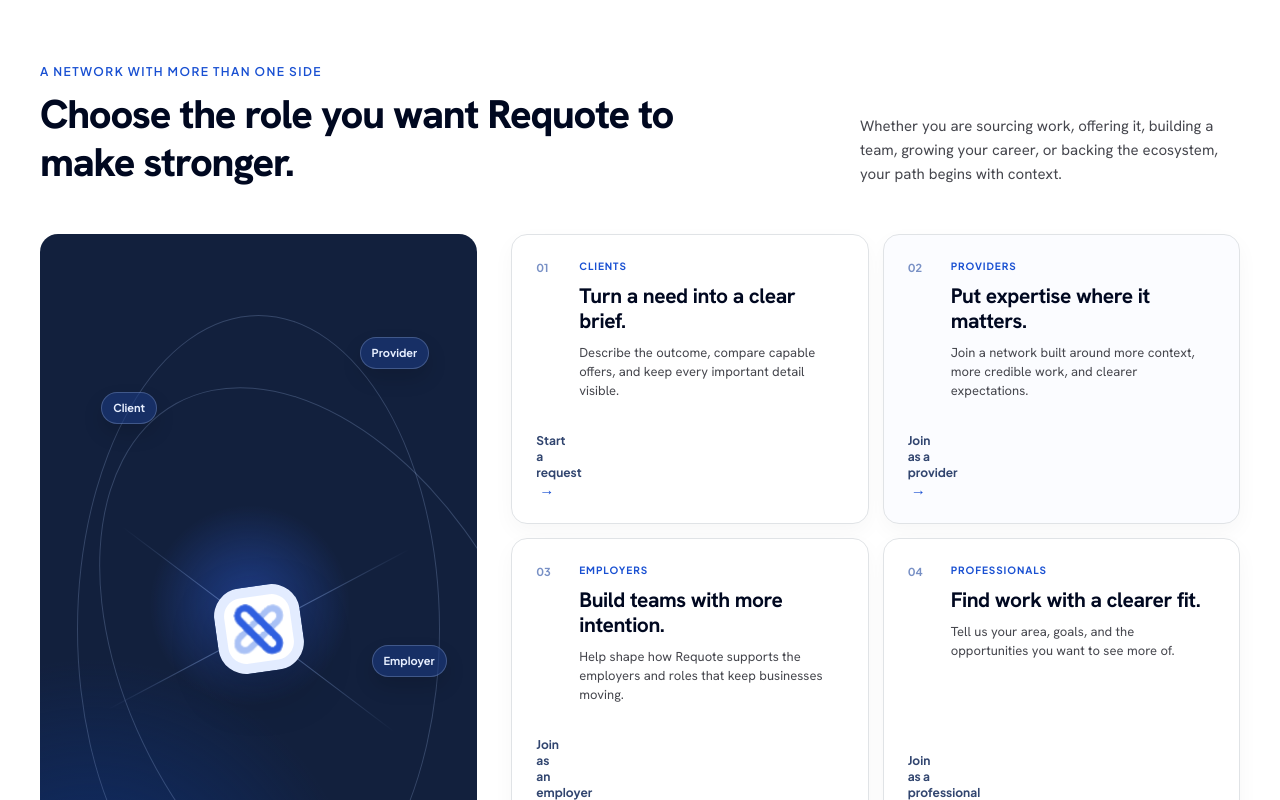
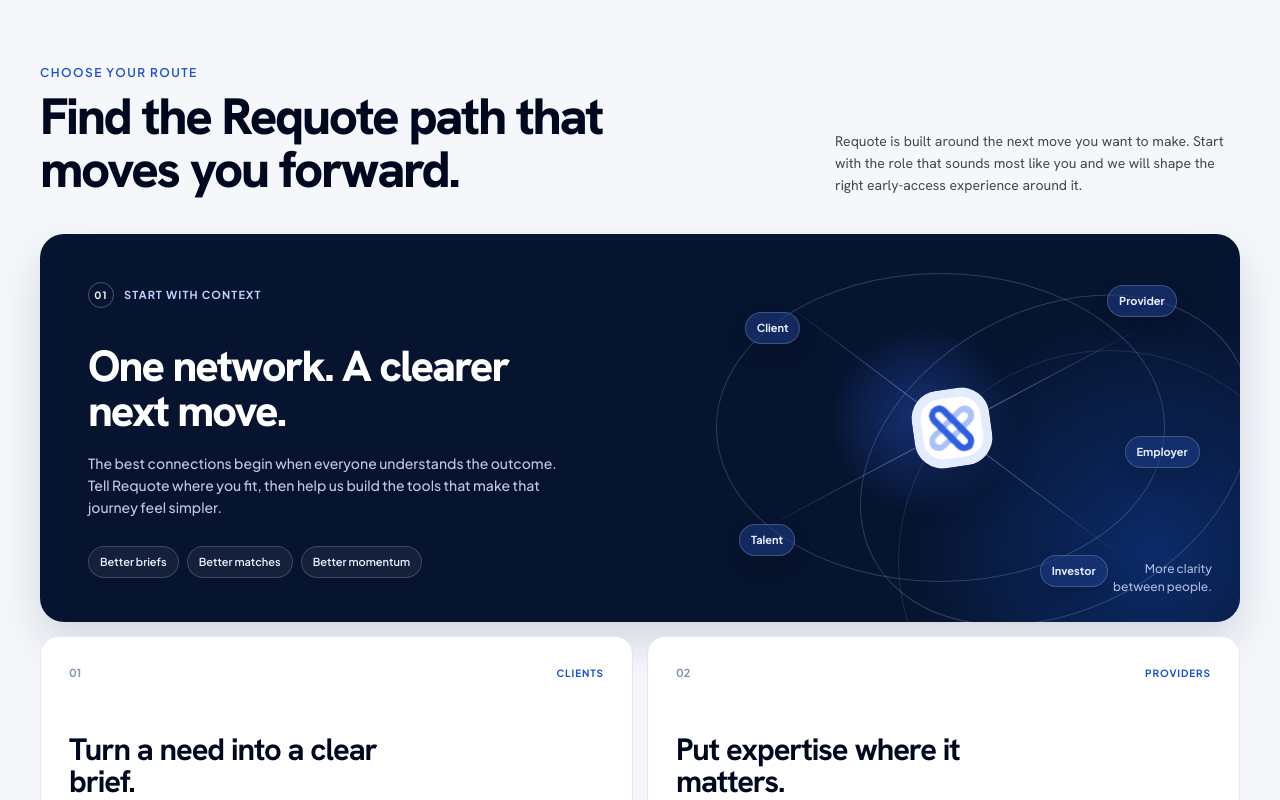
Before and after one commit to requote001/Requote_v1, a Next.js app: page / in a window 1280 px wide. Shown: the part 1020-1820 px from the top of the page. Built offline with nearby package versions, Linux system fonts and the light colour scheme; no server answers.

Commit message:
Refine role card color interactions

```diff
--- a/src/App.css
+++ b/src/App.css
@@ -1753,7 +1753,7 @@
   background: #fff;
   box-shadow: 0 8px 22px rgba(0, 8, 32, 0.035);
   text-decoration: none;
-  transition: transform 180ms ease, border-color 180ms ease, box-shadow 180ms ease;
+  transition: transform 180ms ease, border-color 180ms ease, box-shadow 180ms ease, background 180ms ease;
 }
 .audience-path::after {
   position: absolute;
@@ -1914,6 +1914,316 @@
   }
 }
 
+.audience-paths {
+  position: relative;
+  background: #f5f7fb;
+  border-top: 1px solid #e6eaf2;
+  border-bottom: 1px solid #e6eaf2;
+}
+.audience-paths__heading {
+  align-items: end;
+  margin-bottom: 38px;
+}
+.audience-paths__heading h2 {
+  max-width: 720px;
+  font-size: clamp(38px, 4vw, 56px);
+  line-height: 1.03;
+  letter-spacing: -0.045em;
+}
+.audience-paths__heading > p {
+  max-width: 405px;
+  font-size: 14px;
+  line-height: 22px;
+}
+.audience-paths__signal {
+  position: relative;
+  display: grid;
+  min-height: 355px;
+  grid-template-columns: minmax(0, 1.04fr) minmax(320px, 0.96fr);
+  overflow: hidden;
+  border-radius: 24px;
+  color: #fff;
+  background: #07142f;
+  box-shadow: 0 20px 44px rgba(7, 20, 47, 0.14);
+}
+.audience-paths__signal::after {
+  position: absolute;
+  inset: auto -80px -150px auto;
+  width: 420px;
+  height: 420px;
+  border: 1px solid rgba(182, 208, 255, 0.13);
+  border-radius: 50%;
+  content: "";
+  pointer-events: none;
+}
+.audience-paths__signal-copy {
+  position: relative;
+  z-index: 2;
+  max-width: 570px;
+  padding: 48px 48px 44px;
+}
+.audience-paths__signal-label {
+  display: flex;
+  align-items: center;
+  gap: 10px;
+  margin-bottom: 36px;
+  color: #bfd1ff;
+  font: 700 11px/16px var(--font-ui);
+  letter-spacing: 0.1em;
+  text-transform: uppercase;
+}
+.audience-paths__signal-label span {
+  display: grid;
+  width: 26px;
+  height: 26px;
+  place-items: center;
+  border: 1px solid rgba(191, 209, 255, 0.36);
+  border-radius: 50%;
+  color: #fff;
+  font-size: 10px;
+}
+.audience-paths__signal-copy h3 {
+  max-width: 450px;
+  margin: 0;
+  color: #fff;
+  font: 800 clamp(32px, 3.4vw, 48px)/1.02 var(--font-heading);
+  letter-spacing: -0.045em;
+}
+.audience-paths__signal-copy > p {
+  max-width: 485px;
+  margin: 19px 0 0;
+  color: #bfcae1;
+  font: 400 14px/22px var(--font-ui);
+}
+.audience-paths__signal-points {
+  display: flex;
+  flex-wrap: wrap;
+  gap: 8px;
+  margin-top: 28px;
+}
+.audience-paths__signal-points span {
+  padding: 8px 11px;
+  border: 1px solid rgba(192, 211, 255, 0.22);
+  border-radius: 999px;
+  color: #e8efff;
+  background: rgba(255, 255, 255, 0.06);
+  font: 600 11px/14px var(--font-ui);
+}
+.audience-paths__signal .audience-network {
+  min-height: 355px;
+  border-radius: 0;
+  background:
+    radial-gradient(circle at 45% 48%, rgba(50, 104, 247, 0.38), transparent 25%),
+    radial-gradient(circle at 85% 82%, rgba(14, 52, 128, 0.7), transparent 42%),
+    transparent;
+}
+.audience-paths__signal .audience-network__ring--one {
+  inset: 39px 13% 40px 9%;
+}
+.audience-paths__signal .audience-network__ring--two {
+  inset: 76px -4% 12px 32%;
+}
+.audience-paths__signal .audience-network__line {
+  left: 12%;
+  width: 76%;
+}
+.audience-paths__signal .audience-network__core {
+  width: 78px;
+  height: 78px;
+  border-width: 9px;
+}
+.audience-paths__signal .audience-network__core img {
+  width: 48px;
+}
+.audience-paths__grid {
+  display: grid;
+  grid-template-columns: repeat(6, minmax(0, 1fr));
+  gap: 14px;
+  margin-top: 14px;
+}
+.audience-path {
+  display: flex;
+  min-height: 224px;
+  grid-column: span 2;
+  flex-direction: column;
+  gap: 0;
+  padding: 23px 24px 22px;
+  border-color: #e3e7ef;
+  border-radius: 18px;
+  box-shadow: none;
+  transition: transform 180ms ease, border-color 180ms ease, box-shadow 180ms ease;
+}
+.audience-path--featured {
+  min-height: 258px;
+  grid-column: span 3;
+  padding: 27px 28px 24px;
+}
+.audience-path__topline {
+  display: flex;
+  align-items: center;
+  justify-content: space-between;
+  gap: 12px;
+}
+.audience-path__number {
+  color: #8192b4;
+  font-size: 11px;
+}
+.audience-path small {
+  margin: 0;
+  color: var(--blue);
+  font-size: 10px;
+}
+.audience-path__content {
+  flex: 1;
+  padding-top: 34px;
+}
+.audience-path--featured .audience-path__content {
+  padding-top: 52px;
+}
+.audience-path h3 {
+  font-size: 22px;
+  line-height: 1.08;
+}
+.audience-path--featured h3 {
+  max-width: 380px;
+  font-size: 31px;
+  line-height: 1.03;
+  letter-spacing: -0.035em;
+}
+.audience-path p {
+  max-width: 370px;
+  margin: 12px 0 0;
+  font-size: 13px;
+  line-height: 19px;
+}
+.audience-path--featured p {
+  max-width: 430px;
+  margin-top: 14px;
+  font-size: 14px;
+  line-height: 21px;
+}
+.audience-path__action {
+  display: flex;
+  align-items: center;
+  justify-content: space-between;
+  gap: 12px;
+  padding-top: 18px;
+  border-top: 1px solid #e7eaf0;
+  color: #243a68;
+  font-size: 12px;
+}
+.audience-path__action i {
+  display: grid;
+  width: 28px;
+  height: 28px;
+  margin: 0;
+  place-items: center;
+  border: 1px solid #d9e1f2;
+  border-radius: 50%;
+  color: var(--blue);
+  font-size: 16px;
+  transition: transform 180ms ease, background 180ms ease;
+}
+.audience-path:hover,
+.audience-path:focus-visible {
+  border-color: rgba(25, 80, 210, 0.42);
+  box-shadow: 0 16px 30px rgba(15, 38, 82, 0.09);
+  transform: translateY(-4px);
+}
+.audience-path:hover .audience-path__action i,
+.audience-path:focus-visible .audience-path__action i {
+  color: #fff;
+  background: var(--blue);
+  transform: translate(2px, -2px);
+}
+.audience-path--client,
+.audience-path--provider,
+.audience-path--employer,
+.audience-path--employee {
+  background: #fff;
+}
+.audience-path--investor {
+  grid-column: span 2;
+  min-height: 224px;
+  background: #fff;
+}
+.audience-path--client:hover,
+.audience-path--client:focus-visible {
+  background: #f7f9ff;
+}
+.audience-path--provider:hover,
+.audience-path--provider:focus-visible {
+  background: #eef4ff;
+}
+.audience-path--employer:hover,
+.audience-path--employer:focus-visible {
+  background: #f0f8f3;
+}
+.audience-path--employee:hover,
+.audience-path--employee:focus-visible {
+  background: #f7f5ff;
+}
+.audience-path--investor:hover,
+.audience-path--investor:focus-visible {
+  background: #fff8ee;
+}
+
+@media (max-width: 900px) {
+  .audience-paths__signal {
+    grid-template-columns: minmax(0, 1fr) minmax(270px, 0.82fr);
+  }
+  .audience-paths__signal-copy {
+    padding: 38px 34px 34px;
+  }
+  .audience-paths__signal-label {
+    margin-bottom: 26px;
+  }
+  .audience-path--featured,
+  .audience-path--investor {
+    grid-column: span 3;
+  }
+}
+
+@media (max-width: 620px) {
+  .audience-paths__heading h2 {
+    font-size: 34px;
+    line-height: 1.05;
+  }
+  .audience-paths__signal {
+    display: block;
+    min-height: 0;
+  }
+  .audience-paths__signal-copy {
+    padding: 30px 24px 28px;
+  }
+  .audience-paths__signal-label {
+    margin-bottom: 24px;
+  }
+  .audience-paths__signal-copy h3 {
+    font-size: 34px;
+  }
+  .audience-paths__signal .audience-network {
+    min-height: 268px;
+  }
+  .audience-paths__grid {
+    grid-template-columns: 1fr;
+  }
+  .audience-path,
+  .audience-path--featured,
+  .audience-path--investor {
+    grid-column: span 1;
+    min-height: 0;
+    padding: 22px;
+  }
+  .audience-path__content,
+  .audience-path--featured .audience-path__content {
+    padding-top: 34px;
+  }
+  .audience-path--featured h3 {
+    font-size: 27px;
+  }
+}
+
 @media (prefers-reduced-motion: reduce) {
   *,
   *::before,
--- a/src/App.tsx
+++ b/src/App.tsx
@@ -202,6 +202,7 @@
     action: "Start a request",
     href: requesterLink,
     tone: "client",
+    featured: true,
   },
   {
     number: "02",
@@ -211,6 +212,7 @@
     action: "Join as a provider",
     href: providerLink,
     tone: "provider",
+    featured: true,
   },
   {
     number: "03",
@@ -440,17 +442,34 @@
           <div className="layout">
             <div className="audience-paths__heading">
               <div>
-                <p className="section-kicker">A network with more than one side</p>
-                <h2>Choose the role you want Requote to make stronger.</h2>
+                <p className="section-kicker">Choose your route</p>
+                <h2>Find the Requote path that moves you forward.</h2>
               </div>
               <p>
-                Whether you are sourcing work, offering it, building a team,
-                growing your career, or backing the ecosystem, your path begins
-                with context.
+                Requote is built around the next move you want to make. Start
+                with the role that sounds most like you and we will shape the
+                right early-access experience around it.
               </p>
             </div>
 
-            <div className="audience-paths__layout">
+            <div className="audience-paths__signal">
+              <div className="audience-paths__signal-copy">
+                <div className="audience-paths__signal-label">
+                  <span>01</span>
+                  <strong>Start with context</strong>
+                </div>
+                <h3>One network. A clearer next move.</h3>
+                <p>
+                  The best connections begin when everyone understands the
+                  outcome. Tell Requote where you fit, then help us build the
+                  tools that make that journey feel simpler.
+                </p>
+                <div className="audience-paths__signal-points" aria-label="What your path shapes">
+                  <span>Better briefs</span>
+                  <span>Better matches</span>
+                  <span>Better momentum</span>
+                </div>
+              </div>
               <div className="audience-network" aria-hidden="true">
                 <span className="audience-network__ring audience-network__ring--one" />
                 <span className="audience-network__ring audience-network__ring--two" />
@@ -476,26 +495,29 @@
                 </span>
                 <p>More clarity<br />between people.</p>
               </div>
+            </div>
 
-              <div className="audience-paths__grid">
+            <div className="audience-paths__grid">
                 {audiencePaths.map((path) => (
                   <a
                     className={
-                      "audience-path audience-path--" + path.tone
+                      "audience-path audience-path--" + path.tone +
+                      (path.featured ? " audience-path--featured" : "")
                     }
                     href={path.href}
                     key={path.label}
                   >
-                    <span className="audience-path__number">{path.number}</span>
-                    <div>
+                    <div className="audience-path__topline">
+                      <span className="audience-path__number">{path.number}</span>
                       <small>{path.label}</small>
+                    </div>
+                    <div className="audience-path__content">
                       <h3>{path.title}</h3>
                       <p>{path.copy}</p>
                     </div>
-                    <b>{path.action} <i aria-hidden="true">→</i></b>
+                    <b className="audience-path__action">{path.action} <i aria-hidden="true">↗</i></b>
                   </a>
                 ))}
-              </div>
             </div>
           </div>
         </section>
```
Also changed, not shown: .21st/design.json.
